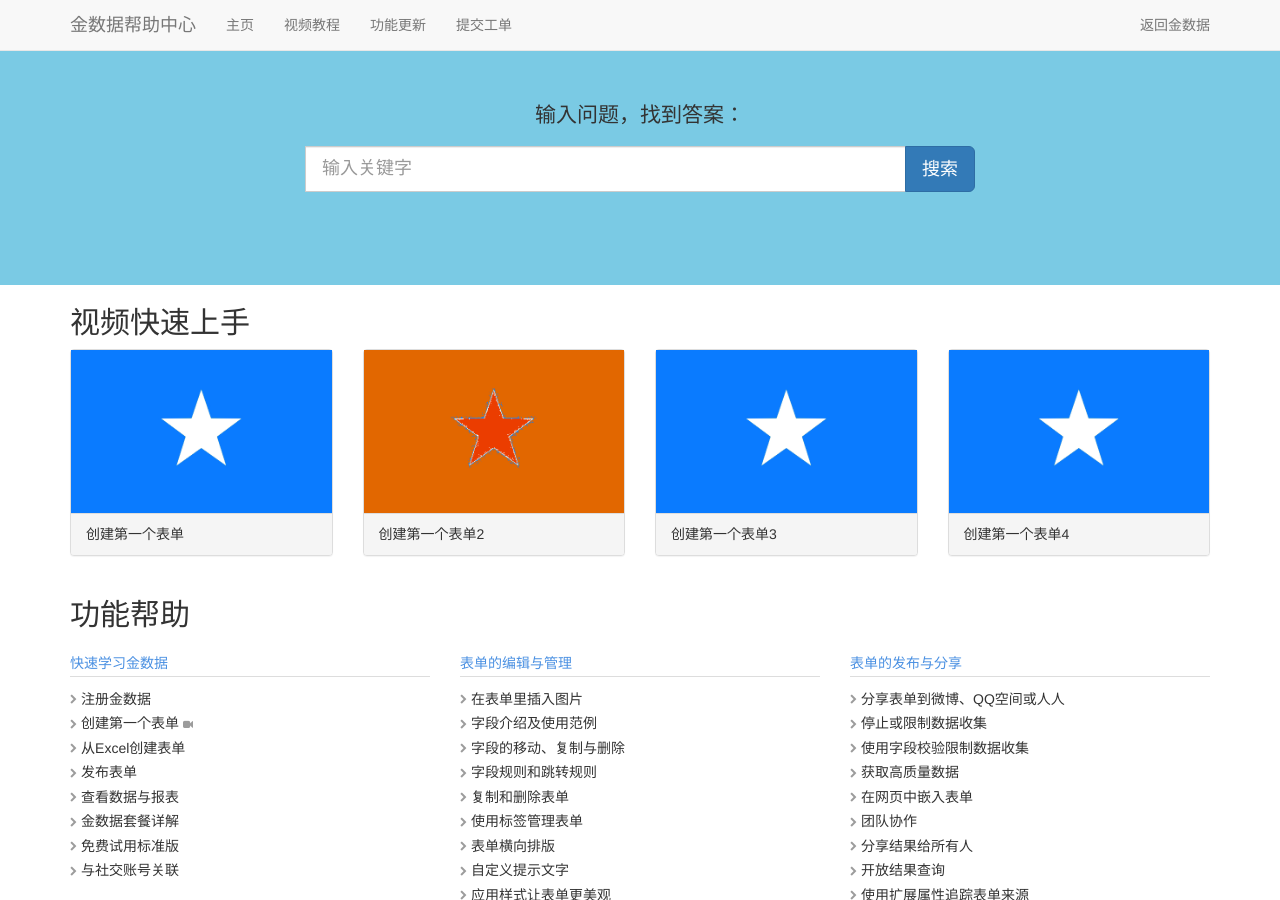
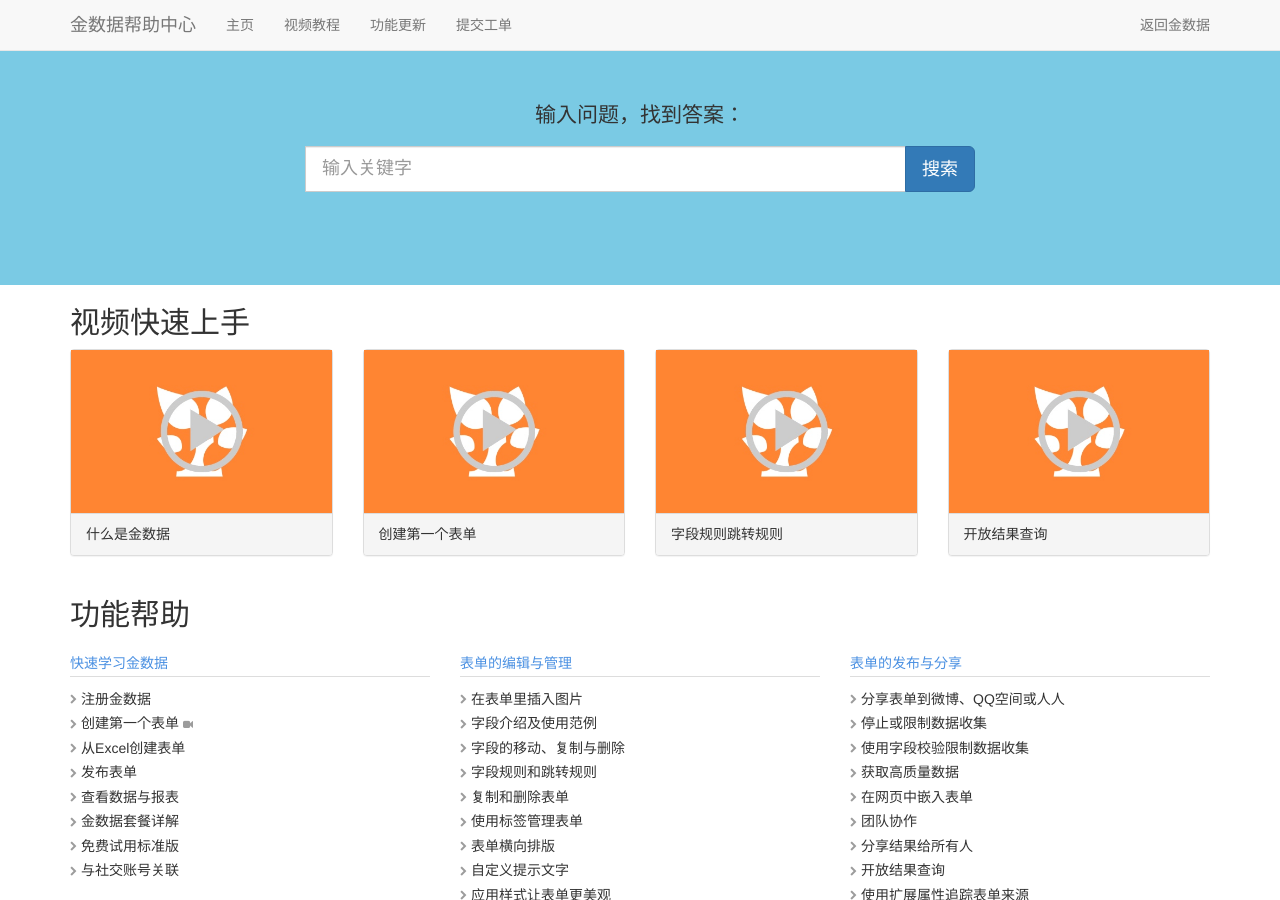
Before and after one commit to jinshuju/help.jinshuju.net, a Jekyll site: the page built from index.html, in a window 1280 px wide and 900 px high. Built offline with Jekyll 4.4.1, drawn with Linux system fonts in a browser that asks for light colours; nearby versions of some CDN libraries; Markdown is read by kramdown in place of the engine named in the settings.

Commit message:
add more videos

```diff
--- a/_data/videos.yml
+++ b/_data/videos.yml
@@ -1,23 +1,29 @@
+- id: introduction
+  title: 什么是金数据
+  url: http://1456.vod.myqcloud.com/1456_732903d440c811e5927c4d18d20ea0d2.f30.mp4
+  icon: /images/videos/intro.jpg
+  poster: /images/videos/create-form.png
+
 - id: create-form
   title: 创建第一个表单
   url: http://1456.vod.myqcloud.com/1456_e889435a359711e5bfef41cf196d4e1b.f40.mp4
-  icon: /images/videos/icon.jpg
+  icon: /images/videos/intro.jpg
   poster: /images/videos/create-form.png
 
-- id: create-form
-  title: 创建第一个表单2
-  url: http://1456.vod.myqcloud.com/1456_e889435a359711e5bfef41cf196d4e1b.f40.mp4
-  icon: /images/videos/icon2.jpg
+- id: rules
+  title: 字段规则跳转规则
+  url: http://1456.vod.myqcloud.com/1456_a61b730c359811e5bfef41cf196d4e1b.f30.mp4
+  icon: /images/videos/intro.jpg
   poster: /images/videos/create-form.png
 
-- id: create-form
-  title: 创建第一个表单3
-  url: http://1456.vod.myqcloud.com/1456_e889435a359711e5bfef41cf196d4e1b.f40.mp4
-  icon: /images/videos/icon.jpg
+- id: open-result-search
+  title: 开放结果查询
+  url: http://1456.vod.myqcloud.com/1456_3a2343aa359811e5bfef41cf196d4e1b.f30.mp4
+  icon: /images/videos/intro.jpg
   poster: /images/videos/create-form.png
 
-- id: create-form
-  title: 创建第一个表单4
-  url: http://1456.vod.myqcloud.com/1456_e889435a359711e5bfef41cf196d4e1b.f40.mp4
-  icon: /images/videos/icon.jpg
+- id: sms-and-mail-push
+  title: 自定义短信与邮件推送
+  url: http://1456.vod.myqcloud.com/1456_d861dd3e35d311e5bfef41cf196d4e1b.f30.mp4
+  icon: /images/videos/intro.jpg
   poster: /images/videos/create-form.png
--- a/_includes/videos-home.html
+++ b/_includes/videos-home.html
@@ -5,7 +5,7 @@
     </div>
   </div>
   <div class="row">
-    {% for v in site.data.videos limit:8 %}
+    {% for v in site.data.videos limit:4 %}
       <div class="col-md-3 col-xs-6 col-sm-6">
         <div class="panel panel-default">
           <div class="panel-body">
```
Also changed, not shown: images/videos/intro.jpg (added).
